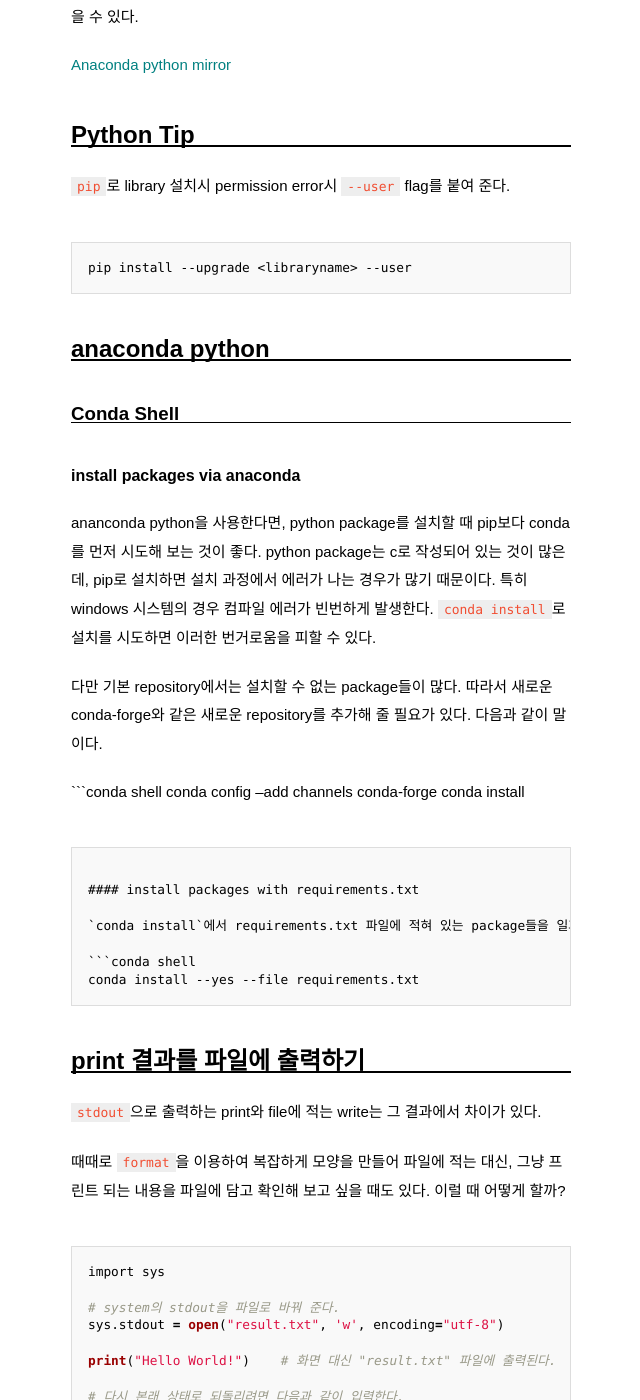
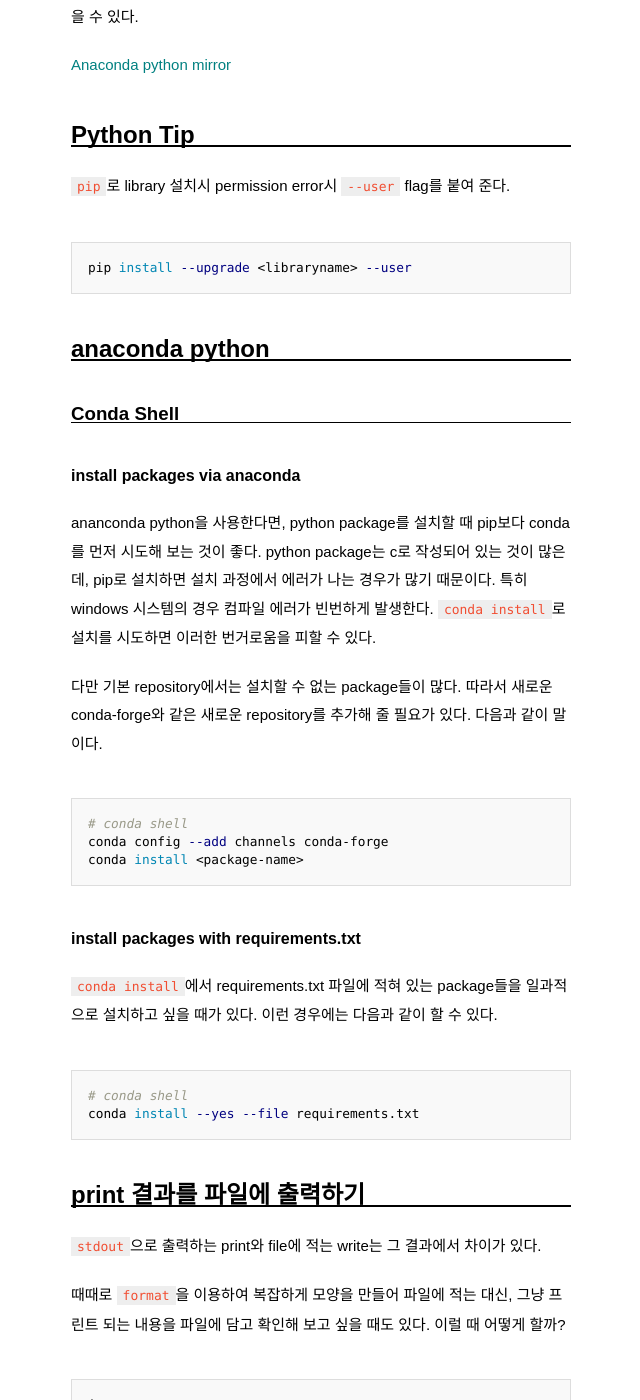
Before and after one commit to pinedance/blog, a Jekyll site: the page built from _posts/updates/2017-09-01-Python-Cookbook.md, in a window 1280 px wide and 1400 px high, scrolled down 469 px. Shown: the whole window, without its empty margins (319-959 px from the left). Built offline with Jekyll 4.4.1, drawn with Linux system fonts in a browser that asks for light colours; some web fonts are replaced; comment, search, counter and statistics services are not loaded.

Commit message:
update post

````diff
--- a/_posts/updates/2017-09-01-Python-Cookbook.md
+++ b/_posts/updates/2017-09-01-Python-Cookbook.md
@@ -19,7 +19,7 @@ Anaconda python, 다운로드가 잘 안될 때가 있다. mirror page에서 다
 
 `pip`로 library 설치시 permission error시 `--user` flag를 붙여 준다.
 
-```
+```bash
 pip install --upgrade <libraryname> --user
 ```
 
@@ -33,7 +33,8 @@ ananconda python을 사용한다면, python package를 설치할 때 pip보다 c
 
 다만 기본 repository에서는 설치할 수 없는 package들이 많다. 따라서 새로운 conda-forge와 같은 새로운 repository를 추가해 줄 필요가 있다. 다음과 같이 말이다.
 
-```conda shell
+```bash
+# conda shell
 conda config --add channels conda-forge
 conda install <package-name>
 ```
@@ -42,7 +43,8 @@ conda install <package-name>
 
 `conda install`에서 requirements.txt 파일에 적혀 있는 package들을 일과적으로 설치하고 싶을 때가 있다. 이런 경우에는 다음과 같이 할 수 있다.
 
-```conda shell
+```bash
+# conda shell
 conda install --yes --file requirements.txt
 ```
 
````
